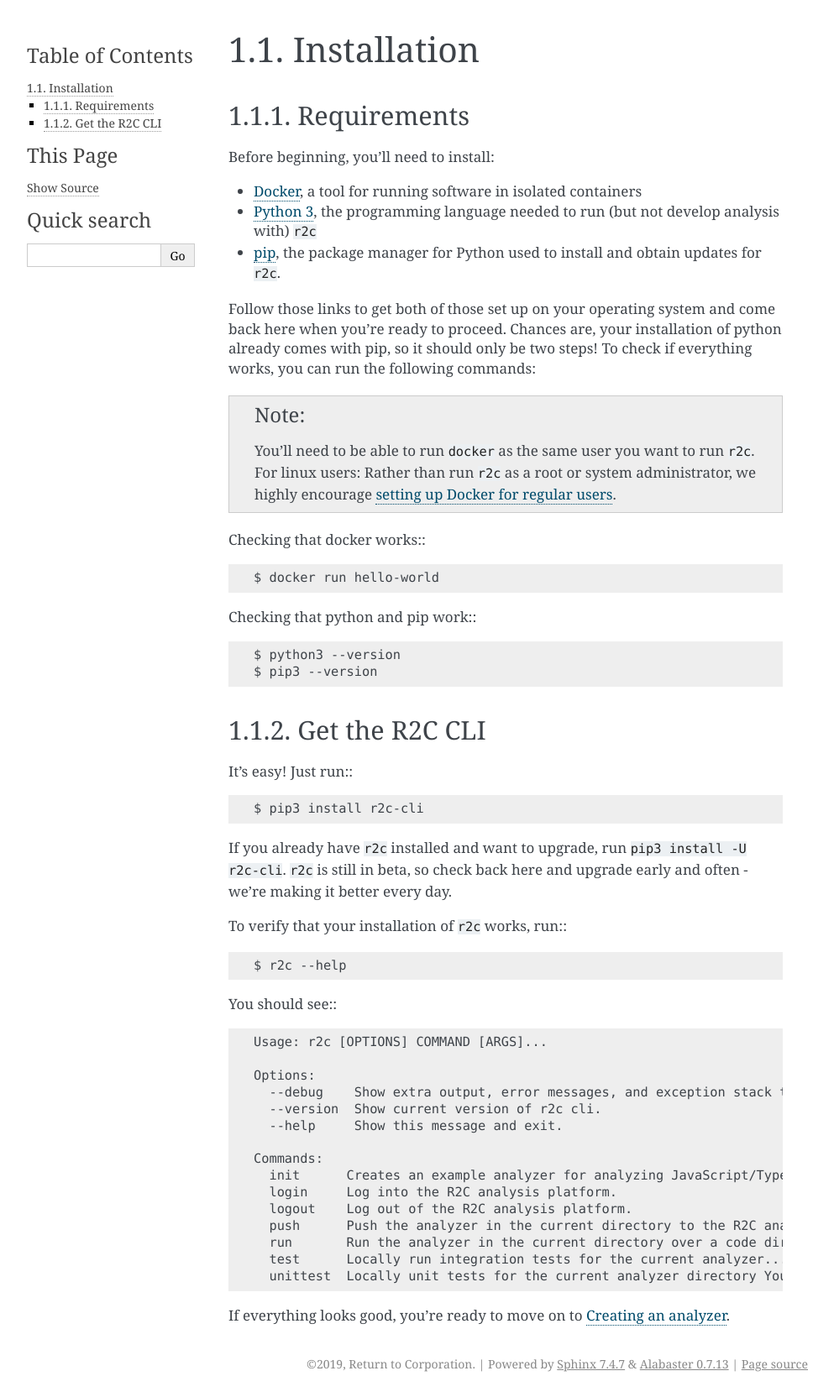
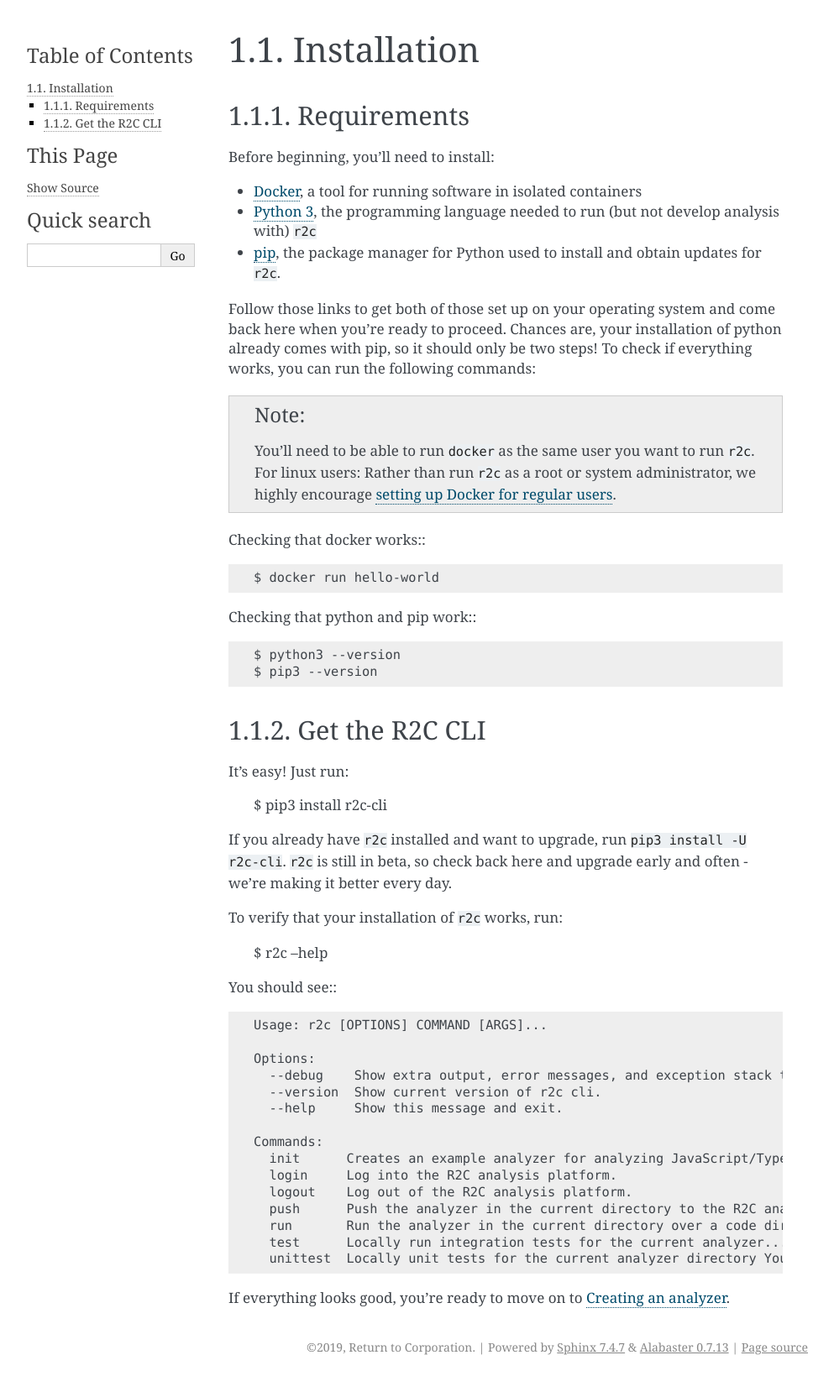
Before and after one commit to semgrep/docs, a Sphinx documentation site: the page built from docs/intro/installation.rst, in a window 1280 px wide. Shown: the whole page at 84% size, without its empty margins (148-1141 px from the left). Built offline with Sphinx 7.4.7, drawn with Linux system fonts in a browser that asks for light colours.

Commit message:
Remove phantom colons, :

```diff
--- a/docs/intro/creating.rst
+++ b/docs/intro/creating.rst
@@ -24,7 +24,7 @@
 Initialize your project
 -----------------------
 
-Make sure you are in a directory where you want to create analyzers. Then run::
+Make sure you are in a directory where you want to create analyzers. Then run:
 
   $ r2c init
 
--- a/docs/intro/installation.rst
+++ b/docs/intro/installation.rst
@@ -32,13 +32,13 @@
 Get the R2C CLI
 ---------------
 
-It's easy! Just run:::
+It's easy! Just run:
 
   $ pip3 install r2c-cli
 
 If you already have ``r2c`` installed and want to upgrade, run ``pip3 install -U r2c-cli``. ``r2c`` is still in beta, so check back here and upgrade early and often - we're making it better every day.
 
-To verify that your installation of ``r2c`` works, run:::
+To verify that your installation of ``r2c`` works, run:
 
   $ r2c --help
 
```
